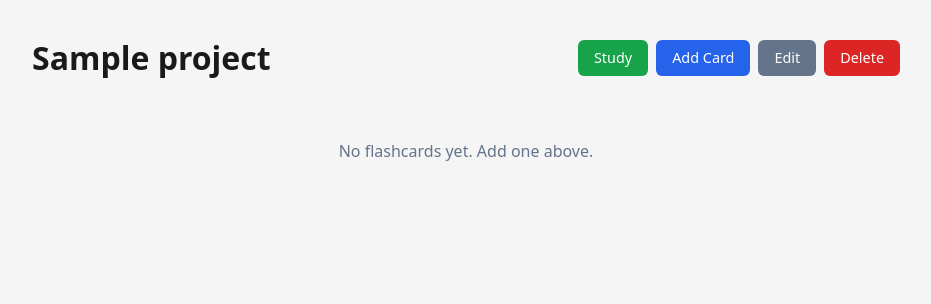
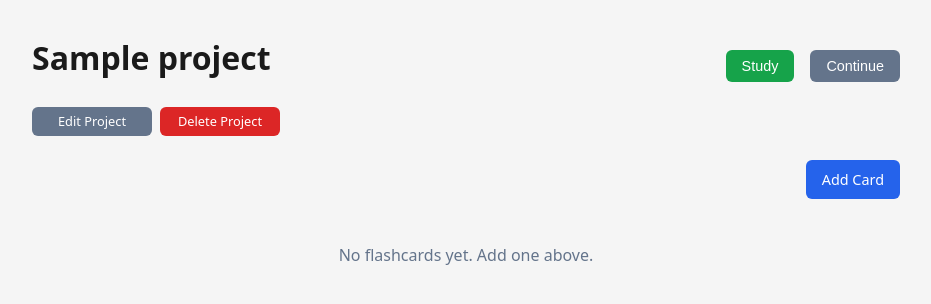
Before and after one commit to saarapasonen/flashcard-app, a Flask app: page /projects/1 in a window 1280 px wide. Shown: the part 56-360 px from the top of the page, without its empty margins (174-1105 px from the left). Run offline with Flask 3, Linux system fonts and the light colour scheme; the visitor is signed in with stand-in values (Sample User, id 1); tables that the repository leaves empty hold one stand-in row (values such as "Sample post"); data that the repository does not hold is empty.

Commit message:
add continue session for unknown caards and fix button layout

```diff
--- a/schema.sql
+++ b/schema.sql
@@ -41,8 +41,16 @@ CREATE INDEX IF NOT EXISTS idx_sessions_user
     ON study_sessions(user_id);
 CREATE INDEX IF NOT EXISTS idx_sessions_project
     ON study_sessions(project_id);
+CREATE TABLE IF NOT EXISTS session_cards (
+    id         INTEGER PRIMARY KEY AUTOINCREMENT,
+    session_id INTEGER NOT NULL REFERENCES study_sessions(id),
+    card_id    INTEGER NOT NULL REFERENCES flashcards(id)
+);
+
 CREATE INDEX IF NOT EXISTS idx_session_answers_session
     ON session_answers(session_id);
+CREATE INDEX IF NOT EXISTS idx_session_cards_session
+    ON session_cards(session_id);
 
 CREATE INDEX IF NOT EXISTS idx_projects_user_id
     ON projects(user_id);
--- a/static/style.css
+++ b/static/style.css
@@ -124,21 +124,37 @@ a:hover {
     margin-bottom: 1.5rem;
 }
 
-.header-actions {
+/* ── Project view sections ──────────────────────────── */
+.study-actions {
+    display: flex;
+    align-items: center;
+    gap: 0.5rem;
+}
+
+.project-manage {
     display: flex;
     align-items: stretch;
     gap: 0.5rem;
+    margin-bottom: 1.5rem;
 }
 
-.header-actions .btn {
+.project-manage .btn {
     display: inline-flex;
     align-items: center;
     justify-content: center;
-    padding: 0.5rem 1rem;
-    font-size: 0.9rem;
+    white-space: nowrap;
+    min-width: 120px;
+    padding: 0.35rem 0.75rem;
+    font-size: 0.8rem;
     font-family: inherit;
     line-height: 1.4;
-    white-space: nowrap;
+    box-sizing: border-box;
+}
+
+.cards-header {
+    display: flex;
+    justify-content: flex-end;
+    margin-bottom: 0.75rem;
 }
 
 /* ── Buttons ────────────────────────────────────────── */
@@ -181,6 +197,18 @@ a:hover {
 
 .btn-danger:hover {
     background: #b91c1c;
+}
+
+.btn-lg {
+    padding: 0.65rem 1.5rem;
+    font-size: 1rem;
+    font-family: inherit;
+}
+
+.btn-sm {
+    padding: 0.35rem 0.75rem;
+    font-size: 0.8rem;
+    font-family: inherit;
 }
 
 /* ── Project grid ───────────────────────────────────── */
--- a/templates/projects/view.html
+++ b/templates/projects/view.html
@@ -4,7 +4,7 @@
 {% block content %}
 <div class="page-header">
     <h1>{{ project['name'] }}</h1>
-    <div class="header-actions">
+    <div class="study-actions">
         <form method="post"
               action="{{ url_for('sessions.start_session',
                                  project_id=project['id']) }}">
@@ -14,27 +14,42 @@
                 Study
             </button>
         </form>
-        <a class="btn"
-           href="{{ url_for('flashcards.create_card',
+        <form method="post"
+              action="{{ url_for('sessions.continue_session',
                                  project_id=project['id']) }}">
-            Add Card
-        </a>
-        <a class="btn btn-secondary"
+            <input type="hidden" name="_csrf_token"
+                   value="{{ csrf_token() }}">
+            <button type="submit" class="btn btn-secondary">
+                Continue
+            </button>
+        </form>
+    </div>
+</div>
+
+<div class="project-manage">
+    <a class="btn btn-secondary btn-sm"
        href="{{ url_for('projects.edit_project',
                         project_id=project['id']) }}">
-            Edit
+        Edit Project
     </a>
     <form method="post"
           action="{{ url_for('projects.delete_project',
                              project_id=project['id']) }}">
         <input type="hidden" name="_csrf_token"
                value="{{ csrf_token() }}">
-            <button type="submit" class="btn btn-danger"
+        <button type="submit" class="btn btn-danger btn-sm"
                 onclick="return confirm('Delete this project and all its cards?')">
-                Delete
+            Delete Project
         </button>
     </form>
 </div>
+
+<div class="cards-header">
+    <a class="btn"
+       href="{{ url_for('flashcards.create_card',
+                        project_id=project['id']) }}">
+        Add Card
+    </a>
 </div>
 
 {% if cards %}
```
Also changed, not shown: repositories/sessions_repo.py (+21 -0 lines), routes/sessions.py (+66 -2 lines). Lines whose indentation alone changed are shown as unchanged.
